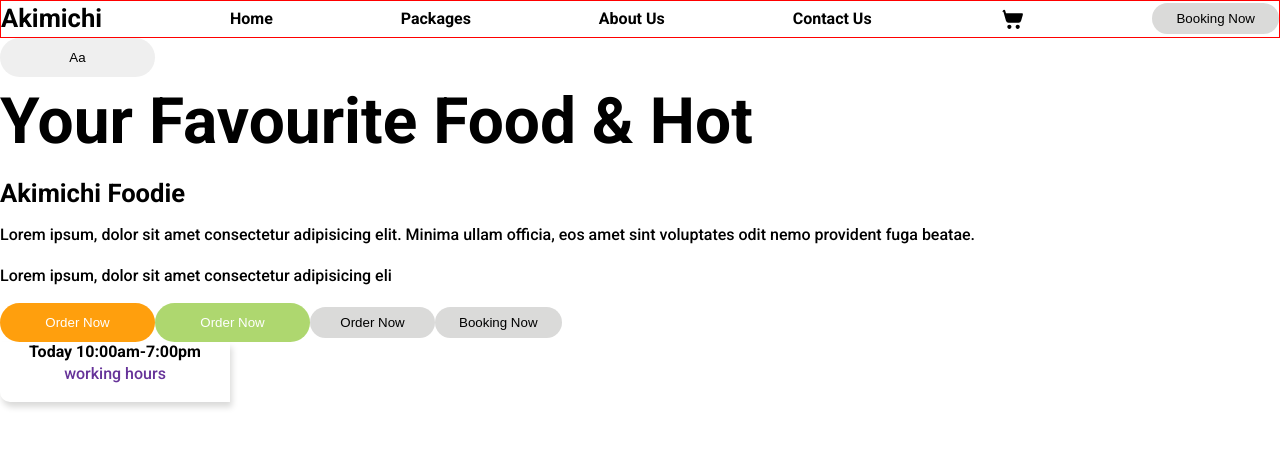
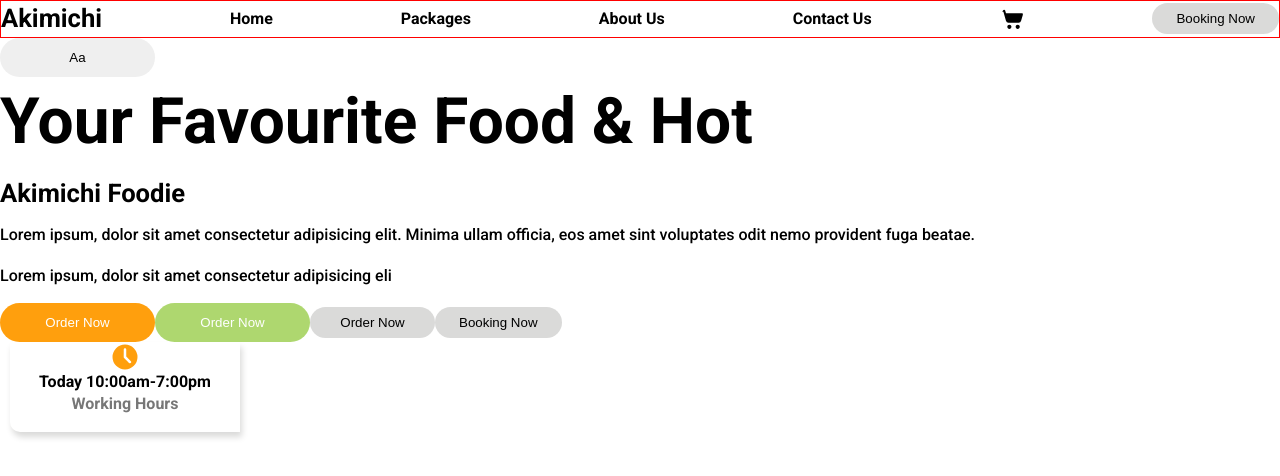
Before and after one commit to kellycsantos/akimichi-foodie, a React (Vite) app: page / in a window 1280 px wide. Shown: the top 476 px of the page. Built offline with nearby package versions, Linux system fonts and the light colour scheme.

Commit message:
variante card 'info' adicionada

```diff
--- a/src/App.tsx
+++ b/src/App.tsx
@@ -3,6 +3,7 @@ import './App.css'
 import Button from './components/Button/Button'
 import Header from './components/Header/Header'
 import Card from './components/Card/Card'
+import  iconClock from './assets/icons/clock.svg'
 
 function App() {
 
@@ -46,7 +47,7 @@ function App() {
       <Button variant='success disabled' value='order now'  />
       <Button variant='booking' value='order now'  />
       <Button variant='booking' value='booking now'/>
-      <Card variant='info' title='Today 10:00am-7:00pm' description='working hours'/>
+      <Card variant='info' icon={iconClock} title='Today 10:00am-7:00pm' description='working hours'/>
     </>
   )
 }
--- a/src/components/Card/Card.css
+++ b/src/components/Card/Card.css
@@ -3,6 +3,16 @@
     box-shadow: 2px 5px 6px var(--gray);
     display: flex;
     flex-direction: column;
+    align-items: center;
+    transition: .3s ease-in-out;
+    /*remover linha abaixo*/
+    margin-left: 10px;
+
+}
+
+.card:hover{
+    box-shadow: 2px 5px 8px var(--medium-gray);
+    cursor:text;
 }
 
 .card.info{
@@ -10,6 +20,12 @@
     text-align: center;
 }
 
+.card.info img{
+    width: 30px;
+}
+
 .card .description{
-    color: rebeccapurple;
+    color: var(--dark-gray);
+    font-weight: 600;
+    text-transform: capitalize;
 }
--- a/src/components/Card/Card.tsx
+++ b/src/components/Card/Card.tsx
@@ -2,12 +2,14 @@ import './Card.css'
 
 type TCard = {
     variant : string;
+    icon?: string
     title ?: string;
-    description ?: string
+    description ?: string;
 }
-export default function Card({variant, title, description} : TCard){
+export default function Card({variant,icon, title, description} : TCard){
     return(
         <div className={`card ${variant}`}>
+            <img src={icon} alt='nu'/>
             <h4 className='title'>{title}</h4>
             <p className='description'>{description}</p>
         </div>
--- a/src/index.css
+++ b/src/index.css
@@ -11,6 +11,9 @@
   --primary-text: #000;
   --second-text: #fff;
   --gray: #dadad9;
+  --medium-gray: #b1b1b1;
+  --dark-gray: #777777;
+
 }
 
 body{
```
